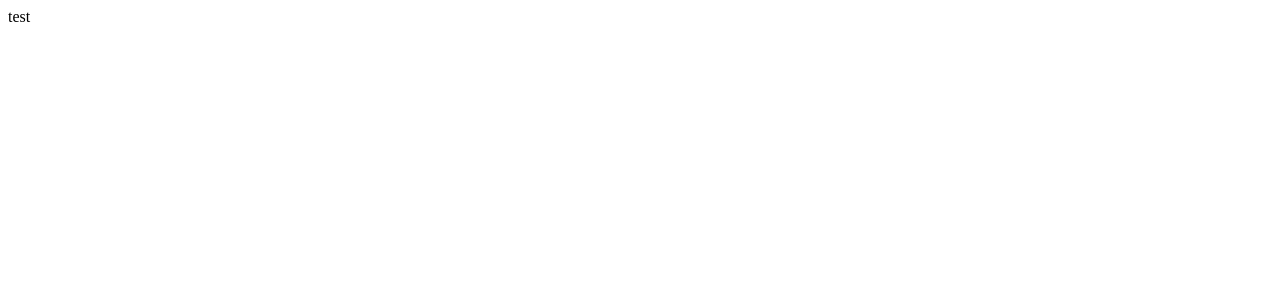
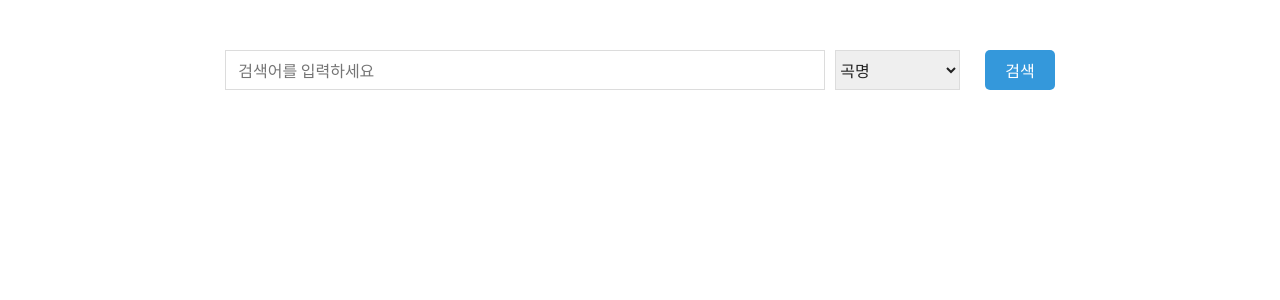
Before and after one commit to itstrap1016/music-search-app, a React app: page / in a window 1280 px wide. Shown: the top 300 px of the page. Built offline with nearby package versions, Linux system fonts and the light colour scheme.

Commit message:
2024-12-06 study

```diff
--- a/public/index.html
+++ b/public/index.html
@@ -4,6 +4,12 @@
     <meta charset="UTF-8" />
     <meta name="viewport" content="width=device-width, initial-scale=1.0" />
     <title>React + TypeScript</title>
+    <link rel="preconnect" href="https://fonts.googleapis.com" />
+    <link rel="preconnect" href="https://fonts.gstatic.com" crossorigin />
+    <link
+      href="https://fonts.googleapis.com/css2?family=Noto+Sans+KR:wght@100..900&display=swap"
+      rel="stylesheet"
+    />
   </head>
   <body>
     <div id="root"></div>
--- a/src/App.tsx
+++ b/src/App.tsx
@@ -1,14 +1,23 @@
 import React from 'react';
+import { ThemeProvider } from 'styled-components';
 import { BrowserRouter as Router, Route, Routes, Link } from 'react-router-dom';
 import Home from './pages/Home';
+import { theme } from './styles/theme';
+import { QueryClient, QueryClientProvider } from '@tanstack/react-query';
+
+const queryClient = new QueryClient();
 
 const App: React.FC = () => {
   return (
-    <Router>
-      <Routes>
-        <Route path="/" element={<Home />} />
-      </Routes>
-    </Router>
+    <QueryClientProvider client={queryClient}>
+      <ThemeProvider theme={theme}>
+        <Router>
+          <Routes>
+            <Route path="/" element={<Home />} />
+          </Routes>
+        </Router>
+      </ThemeProvider>
+    </QueryClientProvider>
   );
 };
 
--- /dev/null
+++ b/src/api/api.ts
@@ -0,0 +1,43 @@
+// src/api/lastfmApi.ts
+import axios from 'axios';
+
+const API_KEY = 'b44ffe2e3e6d8d28b43bb669915f5dc5'; // Last.fm에서 발급받은 API 키
+
+const axiosInstance = axios.create({
+  baseURL: 'https://ws.audioscrobbler.com/2.0/',
+  params: {
+    api_key: API_KEY,
+    format: 'json',
+  },
+});
+
+export const fetchTracks = async (query: string) => {
+  const response = await axiosInstance.get('', {
+    params: {
+      method: 'track.search',
+      track: query,
+    },
+  });
+  console.log(response.data);
+  return response.data;
+};
+
+export const fetchAlbums = async (query: string) => {
+  const response = await axiosInstance.get('', {
+    params: {
+      method: 'album.search',
+      album: query,
+    },
+  });
+  return response.data;
+};
+
+export const fetchArtists = async (query: string) => {
+  const response = await axiosInstance.get('', {
+    params: {
+      method: 'artist.search',
+      artist: query,
+    },
+  });
+  return response.data;
+};
--- a/src/index.tsx
+++ b/src/index.tsx
@@ -1,5 +1,6 @@
 import React from 'react';
 import ReactDOM from 'react-dom/client';
 import App from './App';
+import './reset.css';
 
 ReactDOM.createRoot(document.getElementById('root')!).render(<App />);
--- a/src/pages/Home.tsx
+++ b/src/pages/Home.tsx
@@ -1,7 +1,88 @@
-import React from 'react';
+import React, { useEffect, useState } from 'react';
+import styled from 'styled-components';
+import { fetchTracks, fetchAlbums, fetchArtists } from '../api/api';
+import { useQuery } from '@tanstack/react-query';
+
+const SearchSection = styled.div`
+  padding-top: 50px;
+  display: flex;
+  justify-content: center;
+  gap: 10px;
+`;
+const SearchInput = styled.input`
+  width: 600px;
+  height: 40px;
+  padding-left: 12px;
+  border-color: ${(props) => props.theme.colors.lightGray};
+`;
+const SearchSelect = styled.select`
+  width: 125px;
+  border-color: ${(props) => props.theme.colors.lightGray};
+`;
+const SearchBtn = styled.button`
+  margin-left: 15px;
+  background-color: ${(props) => props.theme.colors.primaryColor};
+  color: ${(props) => props.theme.colors.white};
+  padding: 0 20px;
+  border-radius: 5px;
+  font-weight: 500;
+`;
 
 const Home = () => {
-  return <>test</>;
+  const [searchOption, setSearchOption] = useState('');
+  const [searchQuery, setSearchQuery] = useState('');
+  const [shouldFetch, setShouldFetch] = useState(false);
+  const [test, setTest] = useState('');
+
+  const {
+    data: trackData,
+    isLoading,
+    isError,
+  } = useQuery({
+    queryKey: ['searchTracks'],
+    queryFn: () => {
+      console.log('other working');
+      setTest('test!');
+      return fetchTracks(searchQuery);
+    },
+    enabled: shouldFetch,
+  });
+
+  const handleSearchInput = (e: {
+    target: { value: React.SetStateAction<string> };
+  }) => {
+    setSearchQuery(e.target.value);
+  };
+
+  const handleSearchOption = (e: {
+    target: { value: React.SetStateAction<string> };
+  }) => {
+    setSearchOption(e.target.value);
+  };
+
+  const handleSearch = () => {
+    if (!searchQuery) {
+      alert('검색어를 입력하세요!');
+      return;
+    }
+    setShouldFetch(true);
+  };
+
+  return (
+    <SearchSection>
+      <SearchInput
+        value={searchQuery}
+        onChange={handleSearchInput}
+        placeholder="검색어를 입력하세요"
+      />
+      <SearchSelect value={searchOption} onChange={handleSearchOption}>
+        <option value="tracks">곡명</option>
+        <option value="albums">앨범명</option>
+        <option value="artists">아티스트명</option>
+      </SearchSelect>
+      <SearchBtn onClick={handleSearch}>검색</SearchBtn>
+    </SearchSection>
+  );
 };
 
 export default Home;
--- /dev/null
+++ b/src/reset.css
@@ -0,0 +1,77 @@
+/* src/styles/reset.css */
+
+/* 모든 요소에 대한 margin, padding 초기화 */
+*,
+*::before,
+*::after {
+  margin: 0;
+  padding: 0;
+  box-sizing: border-box;
+}
+
+/* 기본 글꼴 설정 */
+html,
+body {
+  font-family: sans-serif;
+  line-height: 1.5;
+}
+
+/* 전체 속성 */
+body * {
+  font-family: 'Noto Sans KR', sans-serif;
+  line-height: 1;
+  font-size: 16px;
+  color: #222;
+}
+
+/* 링크 스타일 초기화 */
+a {
+  text-decoration: none;
+  color: inherit;
+}
+
+/* 리스트 스타일 초기화 */
+ul,
+ol {
+  list-style: none;
+}
+
+/* 버튼 스타일 초기화 */
+button {
+  background: none;
+  border: none;
+  cursor: pointer;
+}
+
+/* 폼 요소 스타일 초기화 */
+input,
+textarea,
+select {
+  outline: none;
+  border: 1px solid #ccc;
+}
+
+/* 테이블 기본 스타일 초기화 */
+table {
+  border-collapse: collapse;
+  width: 100%;
+}
+
+th,
+td {
+  padding: 8px;
+  text-align: left;
+}
+
+/* 이미지 기본 스타일 초기화 */
+img {
+  max-width: 100%;
+  height: auto;
+  display: block;
+}
+
+/* 모든 요소에서 overflow-x 숨기기 (스크롤바 문제 해결) */
+html,
+body {
+  overflow-x: hidden;
+}
--- /dev/null
+++ b/src/styles/theme.ts
@@ -0,0 +1,10 @@
+export const theme = {
+  colors: {
+    black: '#222222',
+    white: '#ffffff',
+    primaryColor: '#3498db',
+    lightGray: '#dcdcdc',
+    neutralGray: '#c0c0c0',
+    mediumGray: '#b0b0b0',
+  },
+};
--- a/webpack.config.js
+++ b/webpack.config.js
@@ -13,6 +13,10 @@ module.exports = {
   },
   module: {
     rules: [
+      {
+        test: /\.css$/,
+        use: ['style-loader', 'css-loader'],
+      },
       {
         test: /\.tsx?$/,
         use: 'ts-loader',
```
Also changed, not shown: package.json (+7 -1 lines), 2 other files (tests, documents, lock files or other folders).
